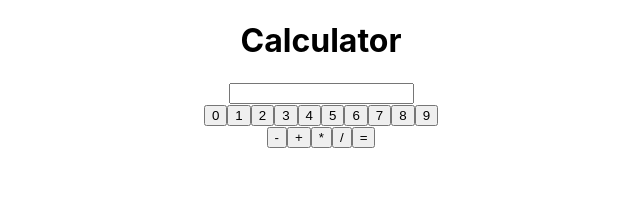
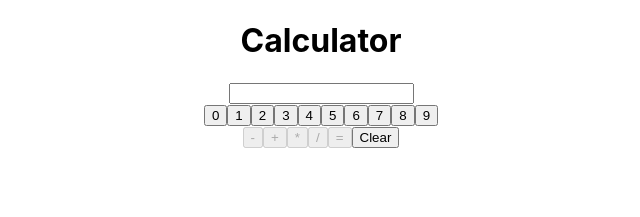
Before and after one commit to hijazikaram/JS-skill-enhancer, a React (Create React App) app in the folder calculator/: page / in a window 1280 px wide. Shown: the top 217 px of the page, without its empty margins (319-959 px from the left). Built offline with nearby package versions, Linux system fonts and the light colour scheme.

Commit message:
logic for calculating numbers

```diff
--- a/calculator/src/App.js
+++ b/calculator/src/App.js
@@ -5,35 +5,71 @@ class App extends React.Component {
   constructor(props) {
     super(props);
     this.state = {
-      checked: true
+      calc: '',
+      disableAction: true,
+      result: null,
+      actions: ['-', '+', '*', '/', '=']
     };
   }
 
   handleNumClicked = (num) => {
-    console.log(num)
+    let calc = this.state.calc.concat(num);
+    if (calc.length > 1 && calc.charAt(0) === '0') {
+      calc = calc.substr(1)
+    };
+    this.setState({
+      calc,
+      disableAction: false,
+      result: null
+    });
   }
 
   handleActionClicked = action => {
-    console.log(action)
+    if (action === '=') {
+      this.setState({
+        result: eval(this.state.calc),
+        disableAction: true,
+        calc: ''
+      });
+    } else {
+      this.setState({
+        calc: this.state.calc.concat('', action),
+        disableAction: true,
+        result: null
+      });
+    };
+  }
+
+  clearState = () => {
+    this.setState({
+      calc: '',
+      disableAction: true,
+      result: null
+    });
   }
   render() {
+    console.log(this.state);
+    const { actions } = this.state;
+    // str 12 [+,-,/,*] 01
+    // example `12 + 01` should be `12 + 1`
+    // if 0 is is the first then user clicks another num, remove the 0
     const numbers = ['0', '1', '2', '3', '4', '5', '6', '7', '8', '9'];
-    const actions = ['-', '+', '*', '/', '='];
     const num = numbers.map((num, i) => <button key={i} onClick={() => this.handleNumClicked(num)}>{ num } </button>);
-    const action = actions.map((action,i) => <button key={i} onClick={() => this.handleActionClicked(action)}>{action}</button>);
+    const action = actions.map((action,i) => <button key={i} disabled={this.state.disableAction} onClick={() => this.handleActionClicked(action)}>{action}</button>);
 
     return (
       <div className="App">
         <h1>Calculator</h1>
         <div className="calc">
           <div>
-            <input type="text" readOnly></input>
+            <input type="text" value={this.state.result ? this.state.result : this.state.calc} readOnly></input>
           </div>
           <div>
             { num }
           </div>
           <div>
             { action }
+            <button onClick={this.clearState}>Clear</button>
           </div>
         </div>
       </div>
```
